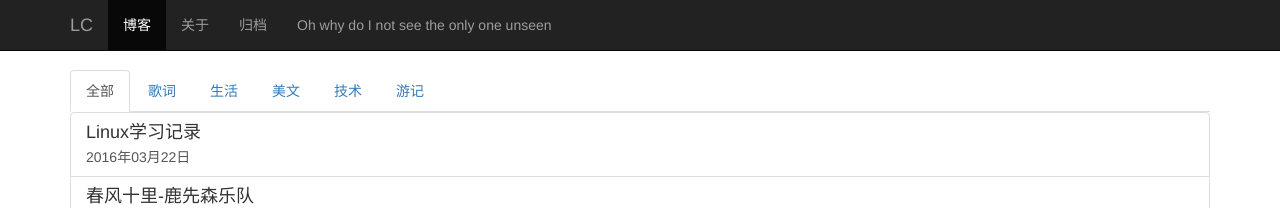
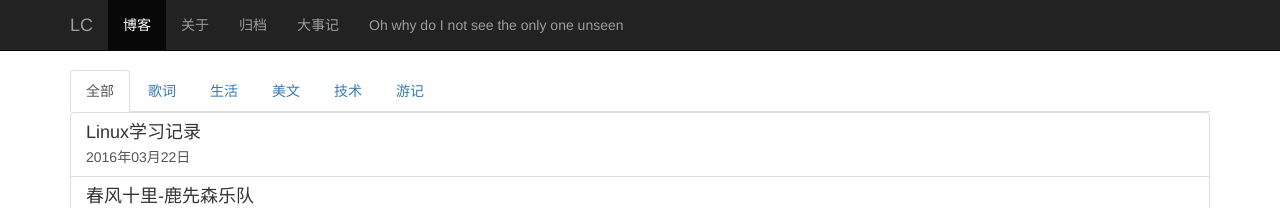
Before and after one commit to feifeierchampy/feifeierchampy.github.io, a Jekyll site: the page built from index.html, in a window 1280 px wide. Shown: the top 208 px of the page. Built offline with Jekyll 4.4.1, drawn with Linux system fonts in a browser that asks for light colours; nearby versions of some CDN libraries; comment, search, counter and statistics services are not loaded.

Commit message:
Update base_title.html

```diff
--- a/_includes/base_title.html
+++ b/_includes/base_title.html
@@ -34,6 +34,9 @@
                     <li>
                         <a href="/pages/guidang.html">归档</a>
                     </li>
+                    <li>
+                    	<a href="/pages/timestamp.html">大事记</a>
+                    </li>
 
                     <p class="navbar-text navbar-right">Oh why do I not see the only one unseen</p>
                 </ul>
```
